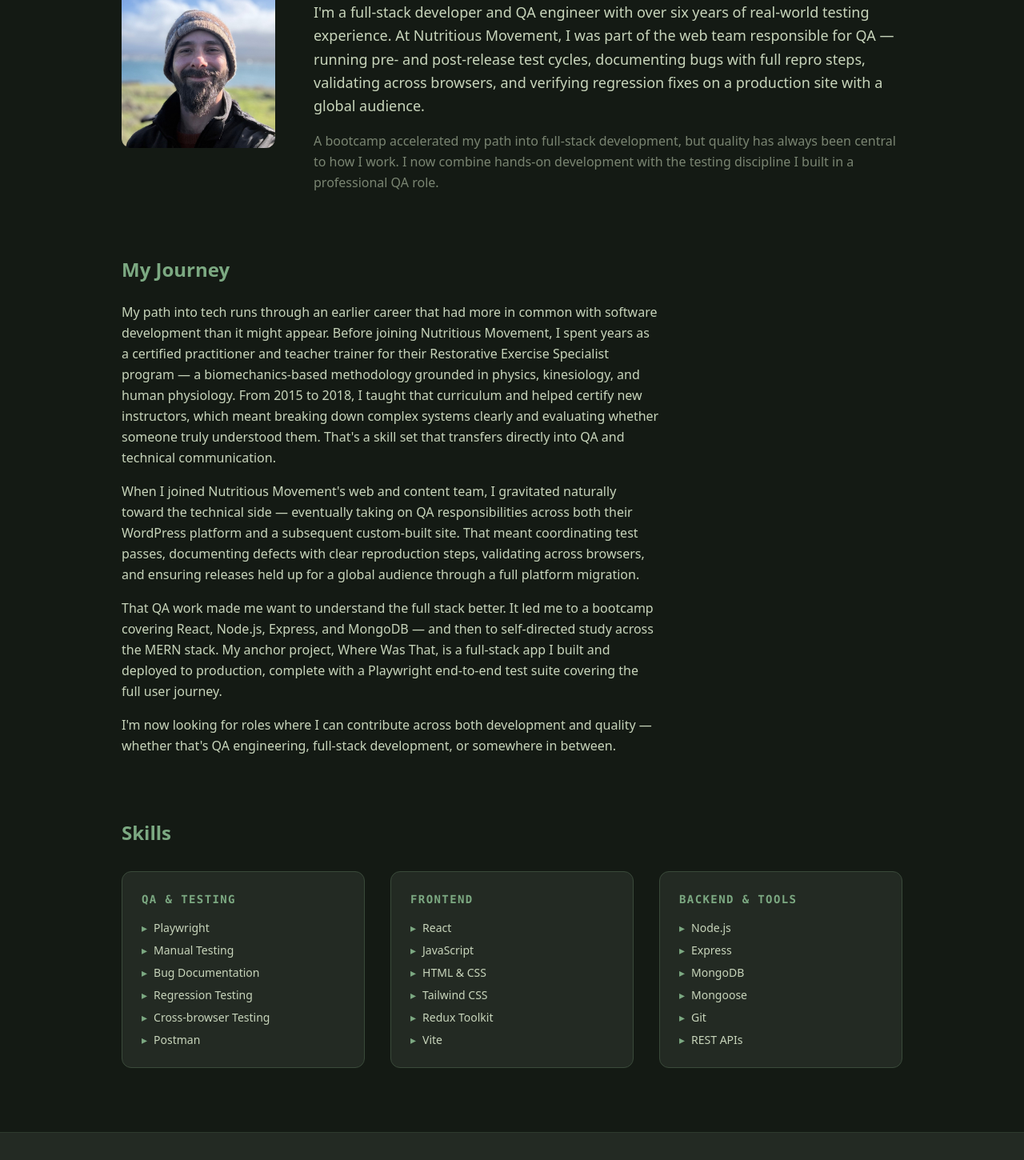
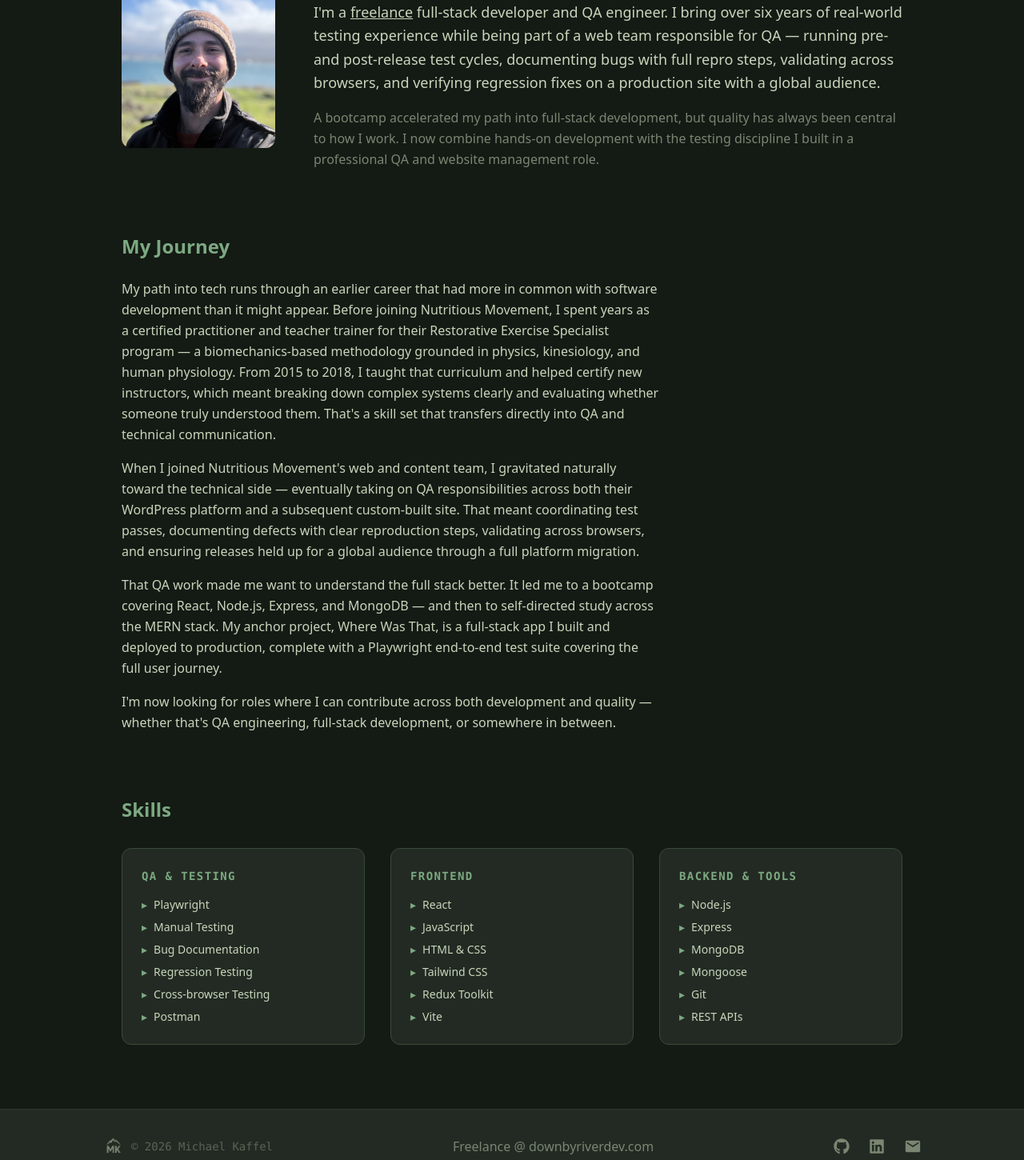
Before and after one commit to michaelkaffel/portfolio, a React (Vite) app: page /about in a window 1280 px wide. Shown: the part 200-1650 px from the top of the page at 80% size. Built offline with nearby package versions, Linux system fonts and the light colour scheme.

Commit message:
add downbyriverdev.com to site

```diff
--- a/src/components/Footer.jsx
+++ b/src/components/Footer.jsx
@@ -7,11 +7,15 @@ const Footer = () => {
         <footer className='bg-moss-surface border-t border-moss-border-subtle px-6 py-8'>
             <div className='max-w-5xl mx-auto flex flex-col sm:flex-row items-center justify-between gap-4'>
                 <div className='flex items-center gap-2'>
-                    <img src={Logo} alt="MK logo" className="h-7 w-7"/>
+                    <img src={Logo} alt="MK logo" className="h-7 w-7" />
                     <p className='text-moss-text-muted text-sm font-mono'>
                         © {new Date().getFullYear()} Michael Kaffel
                     </p>
                 </div>
+
+                <a href="https://downbyriverdev.com" target="_blank" rel="noopener">
+                    Freelance @ downbyriverdev.com
+                </a>
 
 
                 <div className='flex items-center gap-6'>
--- a/src/pages/About.jsx
+++ b/src/pages/About.jsx
@@ -34,9 +34,9 @@ const About = () => {
                     <div className='flex flex-col gap-4'>
                         <h1 className='text-4xl font-bold text-moss-text-primary'>About Me</h1>
                         <p className='text-moss-text-primary text-lg leading-relaxed'>
-                            I'm a full-stack developer and QA engineer with over six years of
-                            real-world testing experience. At Nutritious Movement, I was part of
-                            the web team responsible for QA — running pre- and post-release test
+                            I'm a <a href="downbyriverdev.com" target='_blank' rel='noreferrer' className='underline'>freelance</a> full-stack developer and QA engineer. I bring over six years of
+                            real-world testing experience while being part of
+                            a web team responsible for QA — running pre- and post-release test
                             cycles, documenting bugs with full repro steps, validating across
                             browsers, and verifying regression fixes on a production site with a
                             global audience.
@@ -45,7 +45,7 @@ const About = () => {
                             A bootcamp accelerated my path into full-stack development, but
                             quality has always been central to how I work. I now combine
                             hands-on development with the testing discipline I built in a
-                            professional QA role.
+                            professional QA and website management role.
                         </p>
                     </div>
                 </section>
--- a/src/pages/Contact.jsx
+++ b/src/pages/Contact.jsx
@@ -145,6 +145,7 @@ const Contact = () => {
                                     { label: 'LinkedIn', href: 'https://www.linkedin.com/in/michaelkaffel/', display: 'linkedin.com/in/michaelkaffel' },
                                     { label: 'GitHub', href: 'https://github.com/michaelkaffel', display: 'github.com/michaelkaffel' },
                                     { label: 'Email', href: 'mailto:michaeldkaffel@gmail.com', display: 'michaeldkaffel@gmail.com' },
+                                    { label: 'Freelance', href: 'downbyruverdev.com', display: 'downbyriverdev.com' },
                                 ].map(({ label, href, display }) => (
                                     <li key={label} className='flex flex-col gap-1'>
                                         <span className='text-moss-green font-mono text-xs uppercase tracking-widest'>
```
